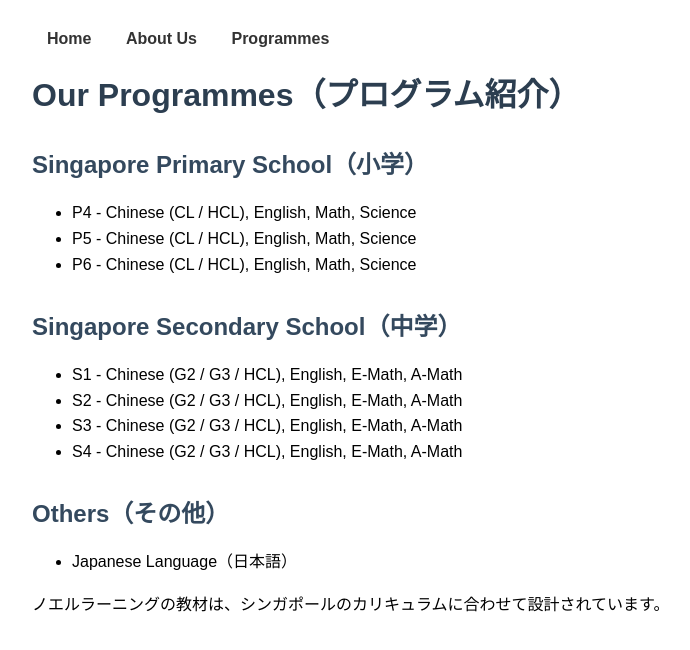
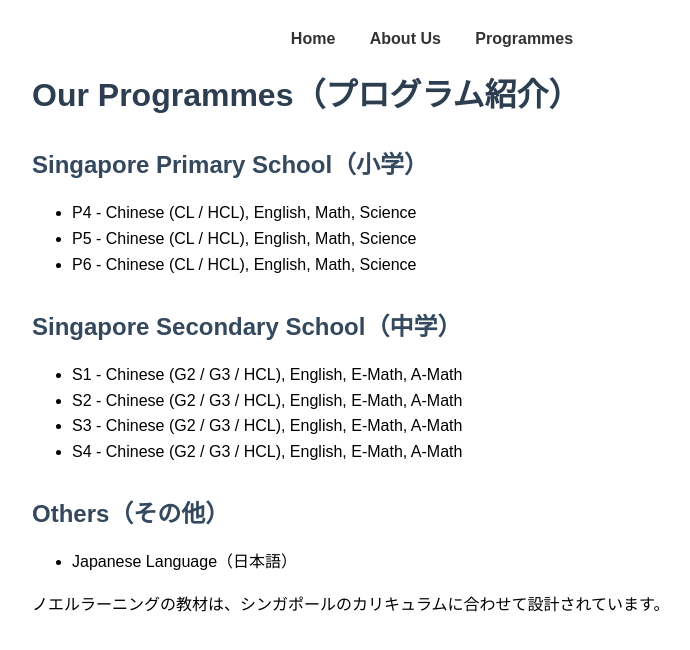
Before and after one commit to ChrisKazuhito/noerulearning-website, a plain HTML site: page programmes.html in a window 1280 px wide. Shown: the whole page, without its empty margins (208-898 px from the left). Drawn offline with Linux system fonts and the light colour scheme.

Commit message:
Update programmes.html

```diff
--- a/programmes.html
+++ b/programmes.html
@@ -9,6 +9,10 @@
         h1 { color: #2c3e50; }
         h2 { color: #34495e; margin-top: 30px; }
         ul { line-height: 1.6; }
+        nav {
+            text-align: center;
+            margin-bottom: 20px;
+        }
         nav a {
             margin: 0 15px;
             text-decoration: none;
```
